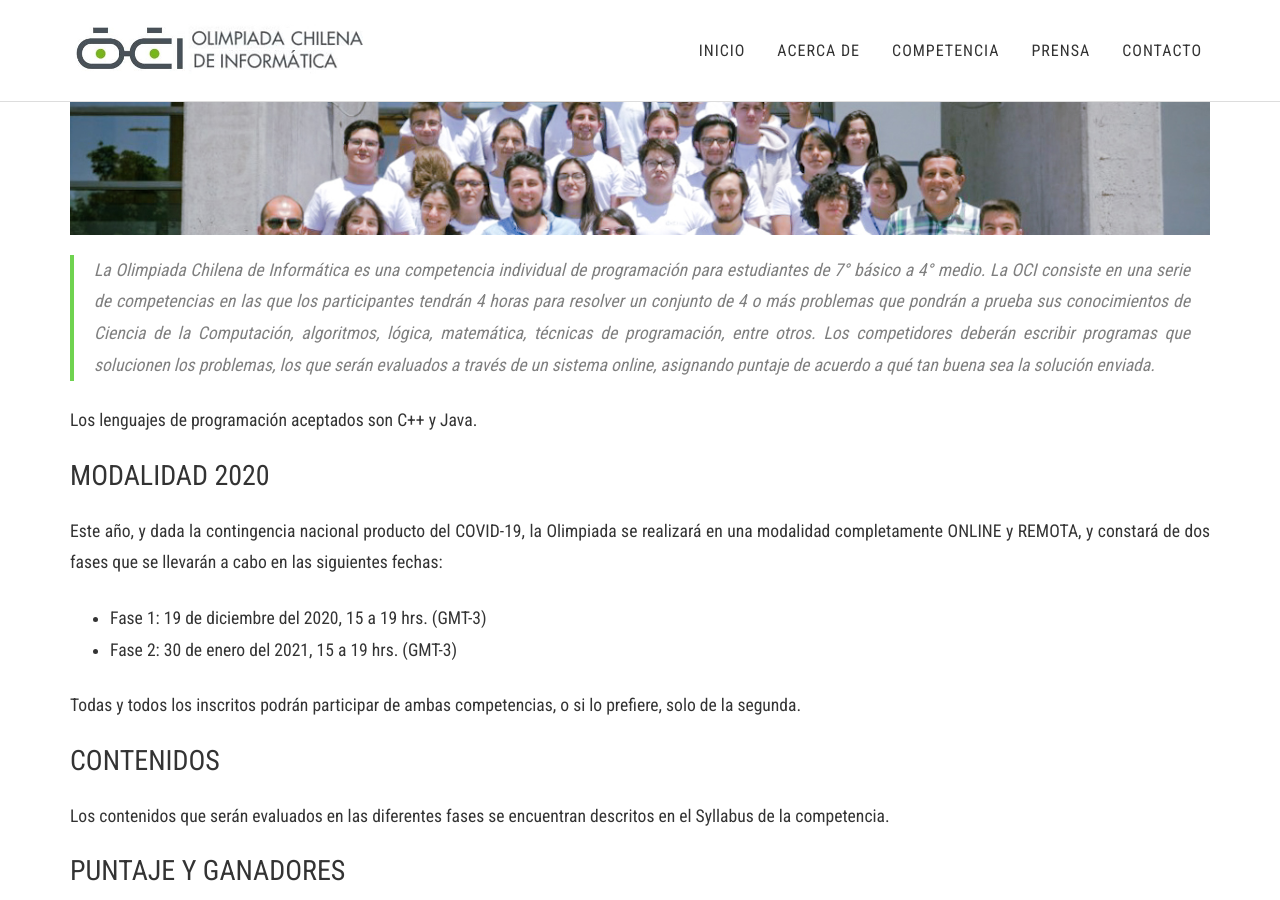
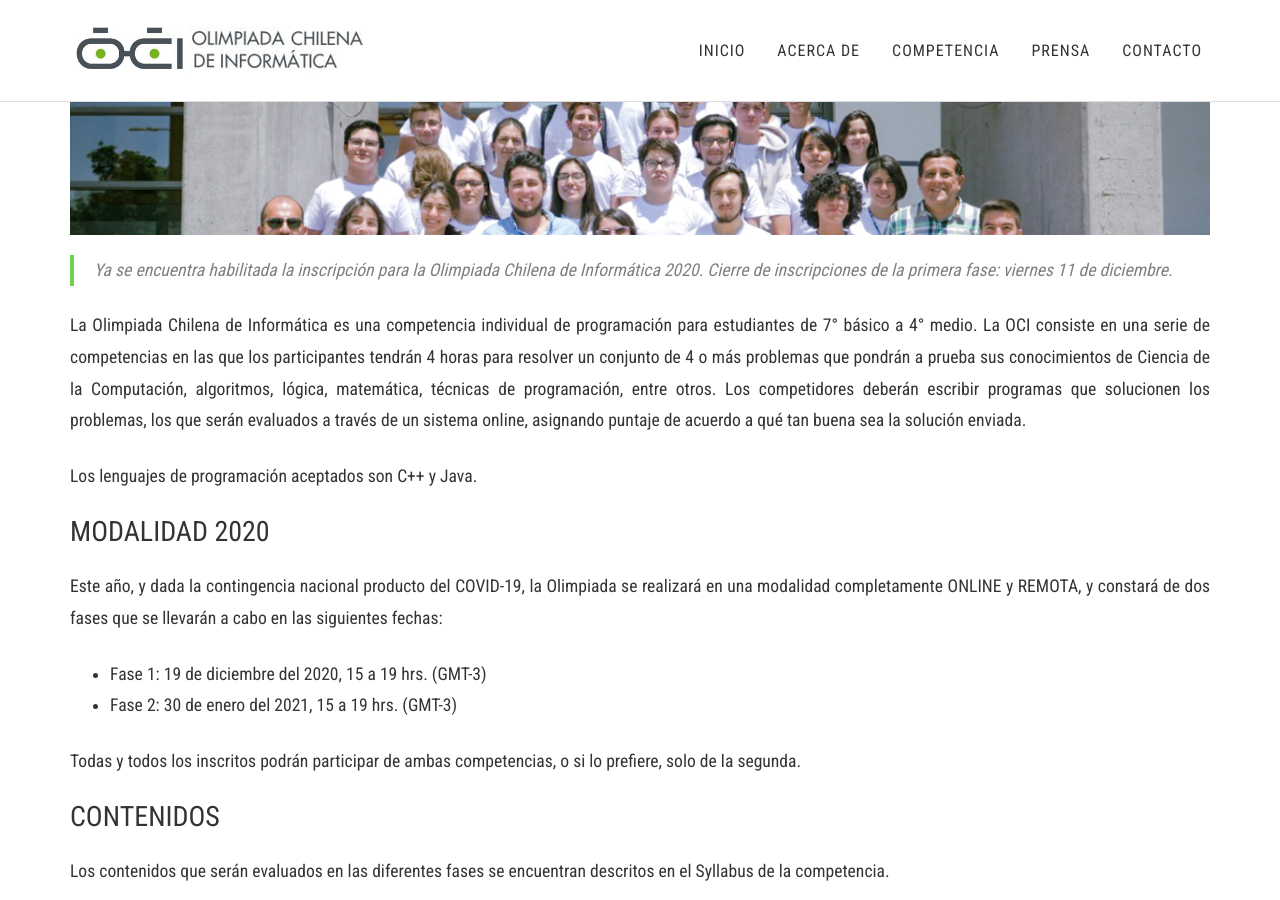
Before and after one commit to OCIoficial/ocioficial.github.io, a Jekyll site: the page built from _posts/2020-10-15-inscripciones-oci-2020.md, in a window 1280 px wide and 900 px high, scrolled down 465 px. Built offline with Jekyll 4.4.1, drawn with Linux system fonts in a browser that asks for light colours; comment, search, counter and statistics services are not loaded.

Commit message:
Actualización noticia proceso de inscripción 2020

```diff
--- a/_posts/2020-10-15-inscripciones-oci-2020.md
+++ b/_posts/2020-10-15-inscripciones-oci-2020.md
@@ -5,8 +5,9 @@
 image: inscripciones-oci-2020.jpg
 thumbnail: inscripciones-oci-2020.jpg
 ---
+> Ya se encuentra habilitada la inscripción para la Olimpiada Chilena de Informática 2020. Cierre de inscripciones de la primera fase: viernes 11 de diciembre.
 
-> La Olimpiada Chilena de Informática es una competencia individual de programación para estudiantes de 7° básico a 4° medio. La OCI consiste en una serie de competencias en las que los participantes tendrán 4 horas para resolver un conjunto de 4 o más problemas que pondrán a prueba sus conocimientos de Ciencia de la Computación, algoritmos, lógica, matemática, técnicas de programación, entre otros. Los competidores deberán escribir programas que solucionen los problemas, los que serán evaluados a través de un sistema online, asignando puntaje de acuerdo a qué tan buena sea la solución enviada.
+La Olimpiada Chilena de Informática es una competencia individual de programación para estudiantes de 7° básico a 4° medio. La OCI consiste en una serie de competencias en las que los participantes tendrán 4 horas para resolver un conjunto de 4 o más problemas que pondrán a prueba sus conocimientos de Ciencia de la Computación, algoritmos, lógica, matemática, técnicas de programación, entre otros. Los competidores deberán escribir programas que solucionen los problemas, los que serán evaluados a través de un sistema online, asignando puntaje de acuerdo a qué tan buena sea la solución enviada.
 
 Los lenguajes de programación aceptados son C++ y Java.
 
```
